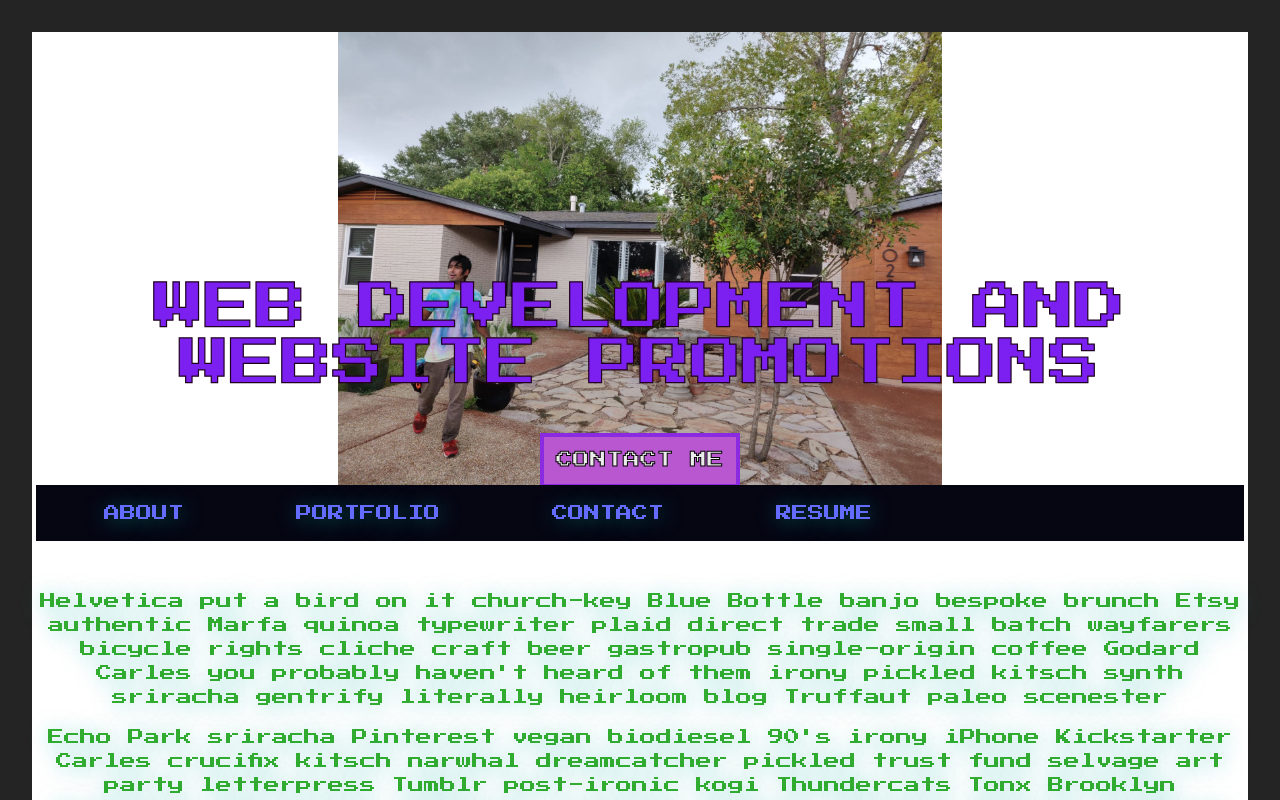
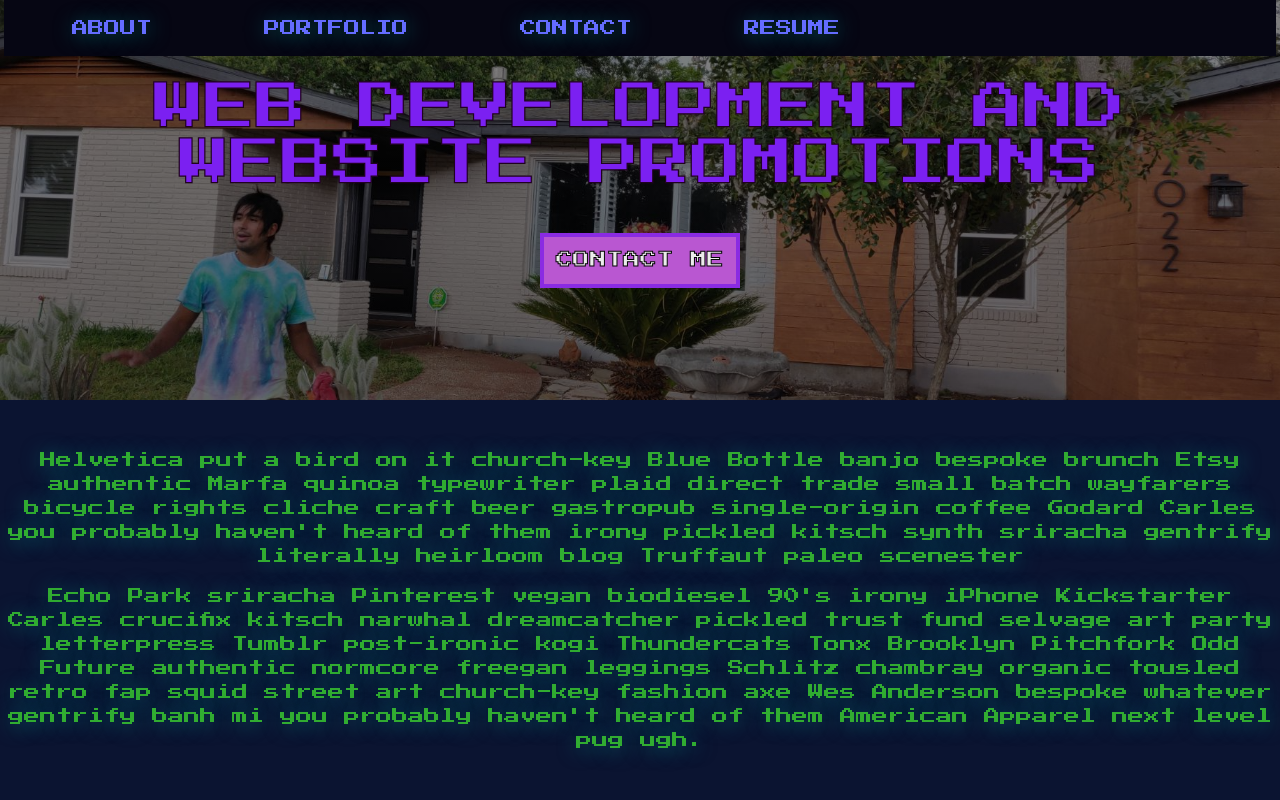
Before and after one commit to Cordovas-cmd/React-portfolioV2, a React (Vite) app in the folder React-portfolioV2/: page / in a window 1280 px wide. Shown: the top 800 px of the page. Built offline with nearby package versions, Linux system fonts and the light colour scheme.

Commit message:
fixing some styling and positioning issues, touching up size and positioning of specific elements, will replace some of the code to make it more dynamic after I get a base going

```diff
--- a/React-portfolioV2/src/App.css
+++ b/React-portfolioV2/src/App.css
@@ -6,10 +6,11 @@
 }
 
 #root {
-  max-width: 100%;
+  min-width: 100%;
   margin: 0 auto;
   text-align: center;
   /* z-index: -1; */
+  background-color: rgb(11, 20, 49)
 }
 
 
@@ -92,15 +93,15 @@ nav ul li {
   border-top: 0.1875rem solid var(--primary-pink);
 }
 
-/* .header-wrapper {
+.header-wrapper {
   position: relative;
-  background: linear-gradient(rgba(0, 0, 0, 0.5), rgba(0, 0, 0, 0.5)),url(yes.jpg) no-repeat;
+  background: linear-gradient(rgba(0, 0, 0, 0.5), rgba(0, 0, 0, 0.5)),url(../src/assets/cover/yes.jpg) no-repeat;
 
   background-size: cover;
   background-position: center;
-  height: 100vh;
+  height: 50vh;
 
-} */
+}
 
 .main-info {
   display: flex;
@@ -196,6 +197,11 @@ canvas {
   }
 }
 
+/* --------------------------- Particle stop -------------------------------------------------- */
+
+.pageContainer {
+  background-color: rgb(11, 20, 49);
+}
 .portfoliobg {
   position: relative;
   background-color: rgb(11, 20, 49);
--- a/React-portfolioV2/src/components/Header/index.jsx
+++ b/React-portfolioV2/src/components/Header/index.jsx
@@ -15,7 +15,7 @@ function Header(props) {
 
     <a href="#contact" className="btn-main-offer">Contact Me</a>
             </div>
-            <img src={coverImage} alt="wooden background"></img>
+            {/* <img src={coverImage} alt="wooden background"></img> */}
             {props.children}
         </header>
         </>
--- a/React-portfolioV2/src/index.css
+++ b/React-portfolioV2/src/index.css
@@ -2,12 +2,10 @@
   font-family: Inter, system-ui, Avenir, Helvetica, Arial, sans-serif;
   line-height: 1.5;
   font-weight: 400;
-  max-width: 100%;
+  min-width: 100%;
   margin: 0 auto;
-  padding: 2rem;
   text-align: center;
   color-scheme: light dark;
-  /* color: rgba(255, 255, 255, 0.87); */
   background-color: #242424;
 
   font-synthesis: none;
@@ -29,9 +27,9 @@ a:hover {
 body {
   margin: 0;
   display: flex;
-  place-items: center;
+  /* place-items: center; */
   min-width: 320px;
-  min-height: 100vh;
+  /* min-height: 100vh; */
 }
 
 h1 {
```
